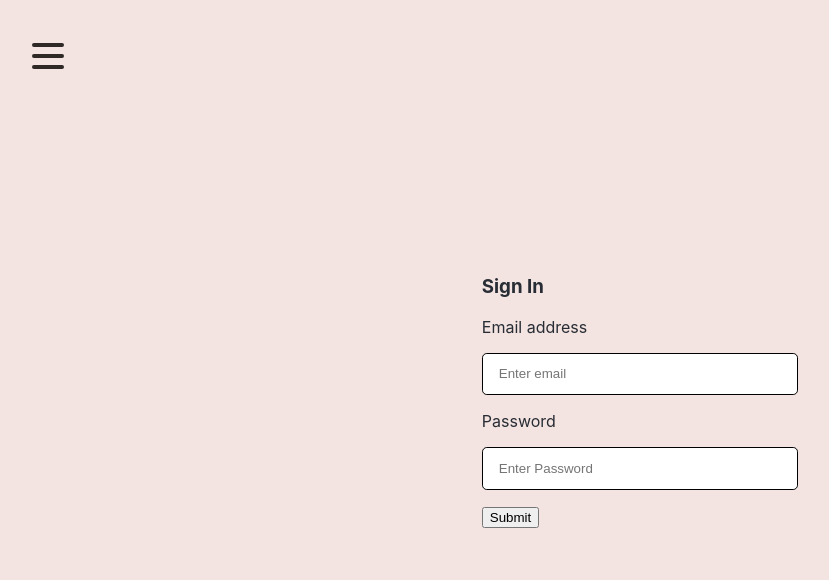
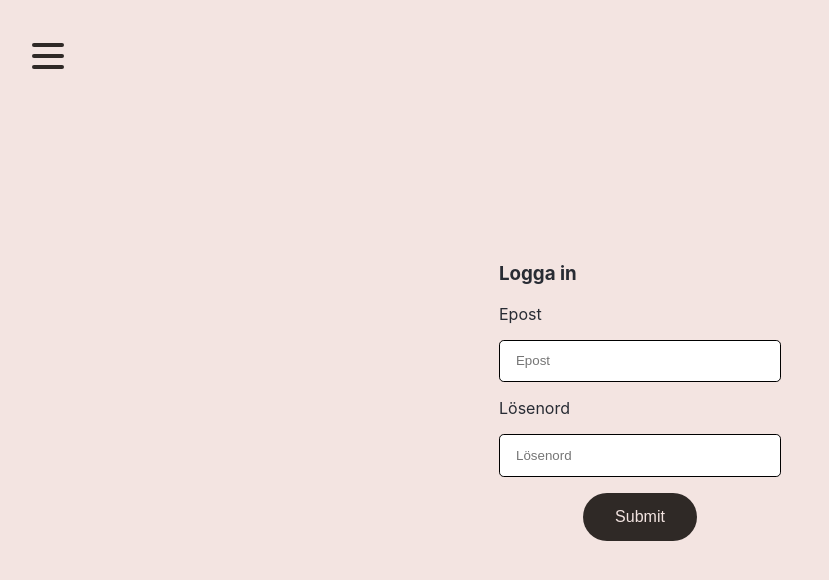
Before and after one commit to r-lofcroft/Airbean-frontend, a React (Create React App) app: page /login in a window 1280 px wide. Shown: the top 580 px of the page, without its empty margins (0-829 px from the left). Built offline with nearby package versions, Linux system fonts and the light colour scheme.

Commit message:
unfinished boiler for order history

```diff
--- a/src/components/Menu.js
+++ b/src/components/Menu.js
@@ -19,8 +19,6 @@ function Menu() {
     dispatch(addToCart(value));
 
   };
-
-
 
   const fetchMenu = async () => {
     try {
--- a/src/components/login.js
+++ b/src/components/login.js
@@ -34,19 +34,19 @@ function Login(){
      };
     return (
         <form onSubmit={handleSubmit}>
-            <h3>Sign In</h3>
+            <h3>Logga in</h3>
 
             <div>
-                <label htmlFor="email">Email address</label>
-                <input type="email" placeholder="Enter email" value={email} onChange={handleEmailChange}/>
+                <label htmlFor="email">Epost</label>
+                <input type="email" placeholder="Epost" value={email} onChange={handleEmailChange}/>
             </div>
 
             <div>
-                <label  htmlFor="password">Password</label>
-                <input type="password" placeholder="Enter Password" value={pwd} onChange={handlePwdChange} />
+                <label  htmlFor="password">Lösenord</label>
+                <input type="password" placeholder="Lösenord" value={pwd} onChange={handlePwdChange} />
             </div>
 
-            <button type="submit" >Submit</button>
+            <button type="submit" className="mainButton" >Submit</button>
         </form>
     );
 }
--- a/src/views/Profile.js
+++ b/src/views/Profile.js
@@ -1,14 +1,56 @@
+import { useEffect, useState } from 'react';
+
 function Profile() {
+  const [id, setID] = useState();
+  const [orders, setOrder] = useState();
 
+  const getId = async () => {
+    try{
+      let response = await fetch('http://localhost:8001/api/account/')
+      let json = await response.json()
+      return {success: true, data: json };
+    } catch (error) {
+      console.log(error);
+      return { success: false };
+    }
+  }
+  useEffect(() => {
+    (async () => {
+      let res = await getId();
+      if(res.success){
+        setID(res.data.activeAccount)
+      }
+    })();
+  }, [])
+
+  const fetchOrder = async () => {
+    try{
+      let response = await fetch(`http://localhost:8001/api/order/${id}`);
+      let json = await response.json();
+      return {success: true, data: json}
+    } catch (error) {
+      console.log(error);
+      return { success: false };
+    }
+  }
+  useEffect(() => {
+    (async () => {
+      let orderData = await fetchOrder();
+      if (orderData.success){
+        setOrder(orderData.data)
+      }
+    })()
+    fetchOrder()
+  }, [id])
+  console.log(id)
+  console.log(orders)
   return (
     <section className="App">
-      <h1>Name</h1>
-      <h2>Email</h2>
-      <div>
-        <p>Orderhistorik</p>
-        <p>Order x</p>
-        <p>Totalt spenderat: x</p>
-      </div>
+ <h1>Profile</h1>
+        <div>
+
+        </div>
+
     </section>
   );
 }
```
